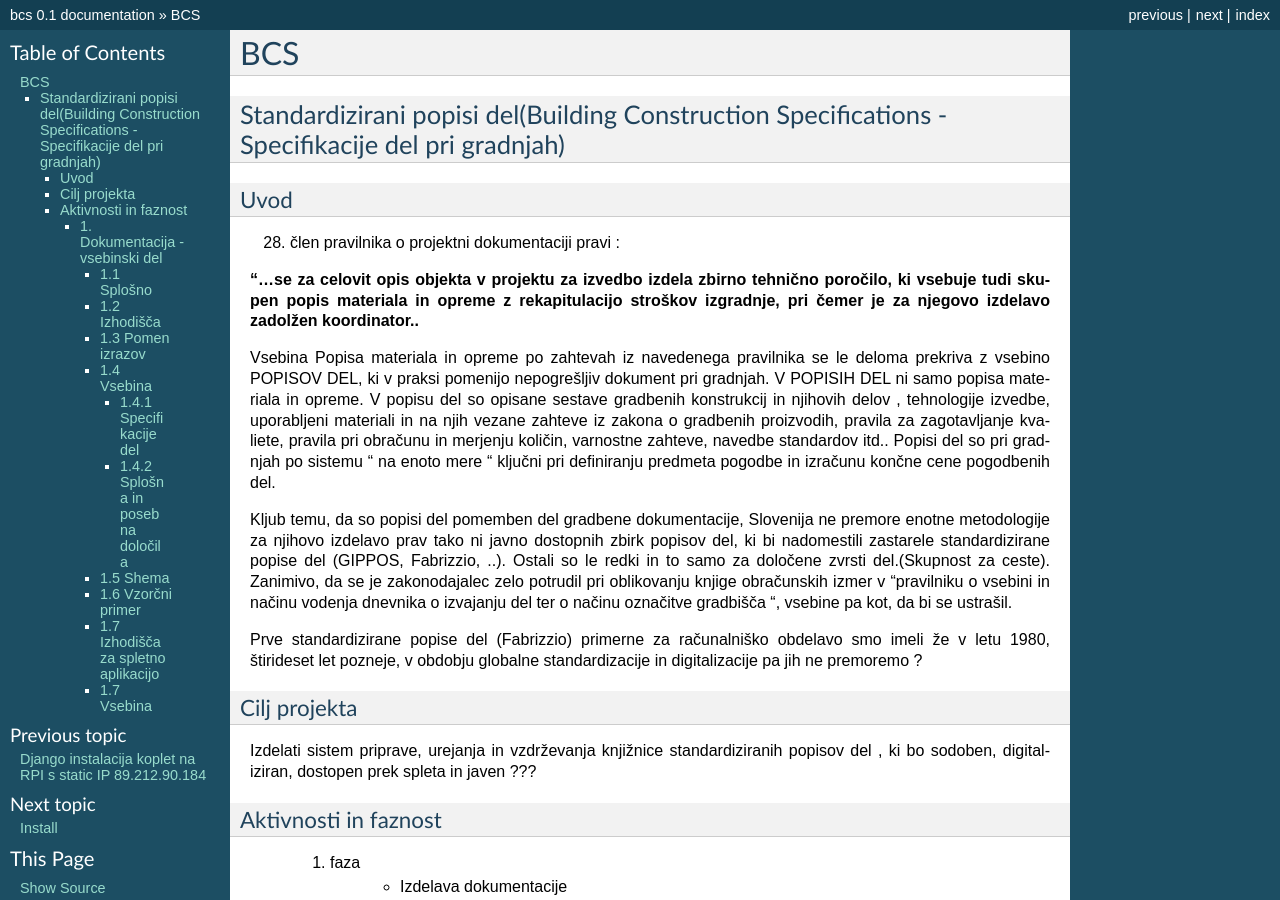
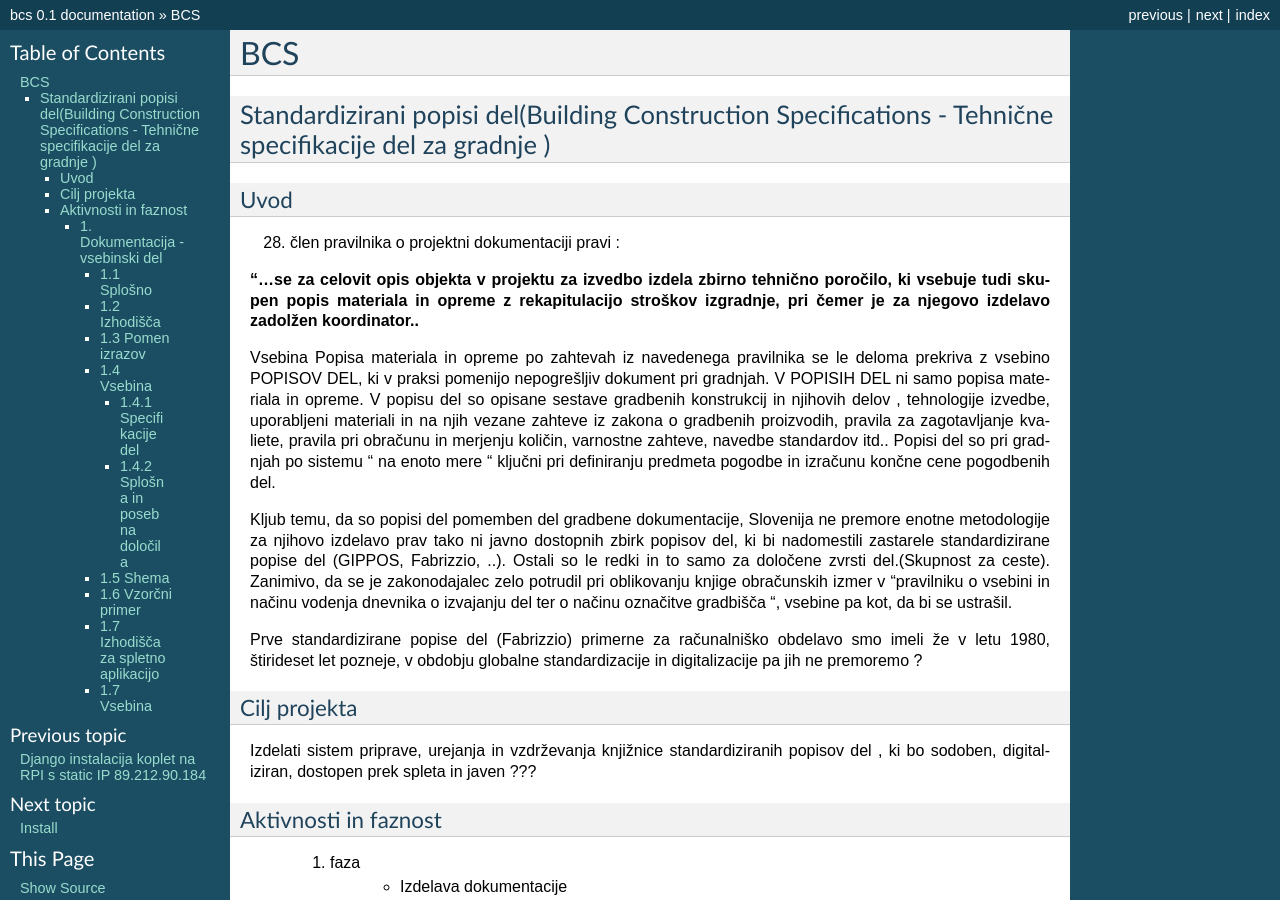
Before and after one commit to pavlovicr/bcs-staro, a Sphinx documentation site: the page built from docs/bcs_projekt.rst, in a window 1280 px wide and 900 px high. Built offline with Sphinx 7.4.7, drawn with Linux system fonts in a browser that asks for light colours; pages that are not in the unit, such as notebooks, are missing from menus.

Commit message:
kaj pa sedaj

```diff
--- a/docs/bcs_projekt.rst
+++ b/docs/bcs_projekt.rst
@@ -3,8 +3,8 @@ BCS
 ***
 
 
-Standardizirani popisi del(Building Construction Specifications - Specifikacije del pri gradnjah)
-################################################################
+Standardizirani popisi del(Building Construction Specifications - Tehnične specifikacije del za gradnje )
+##################################################################################################################
 
 Uvod
 ****
```
